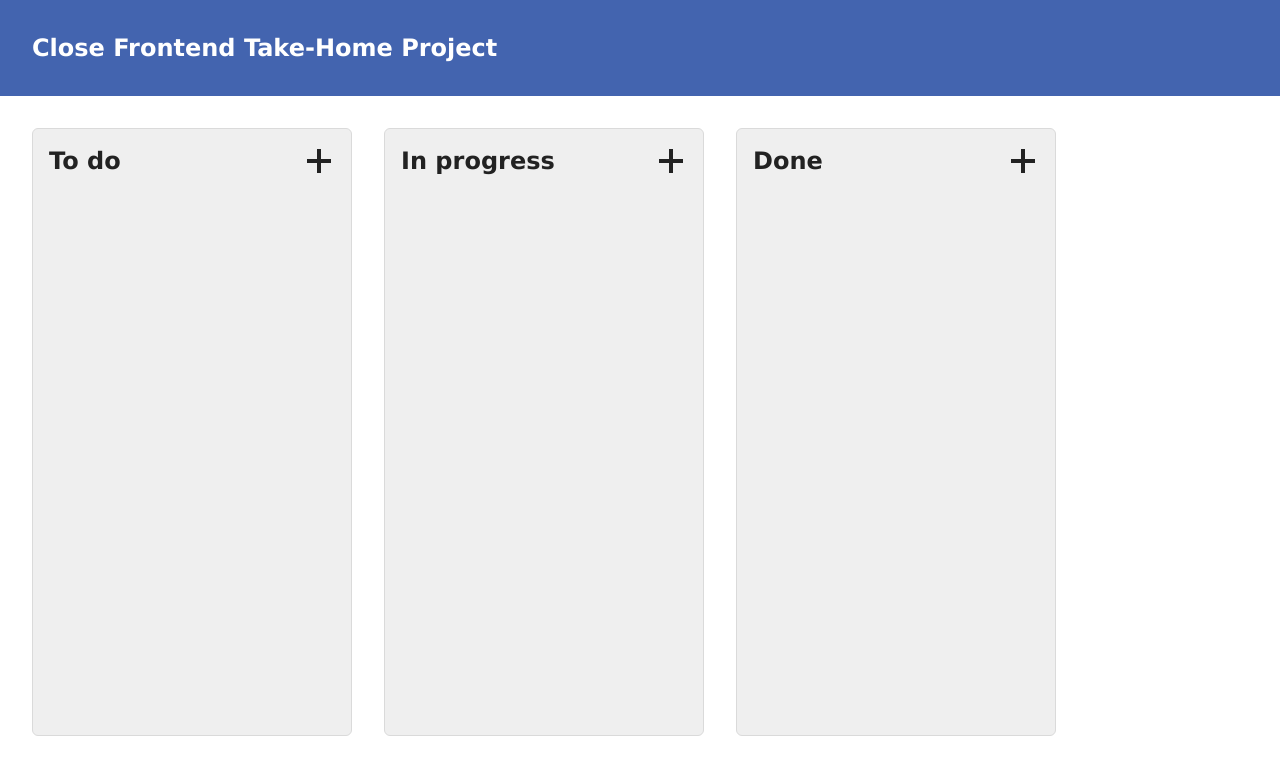
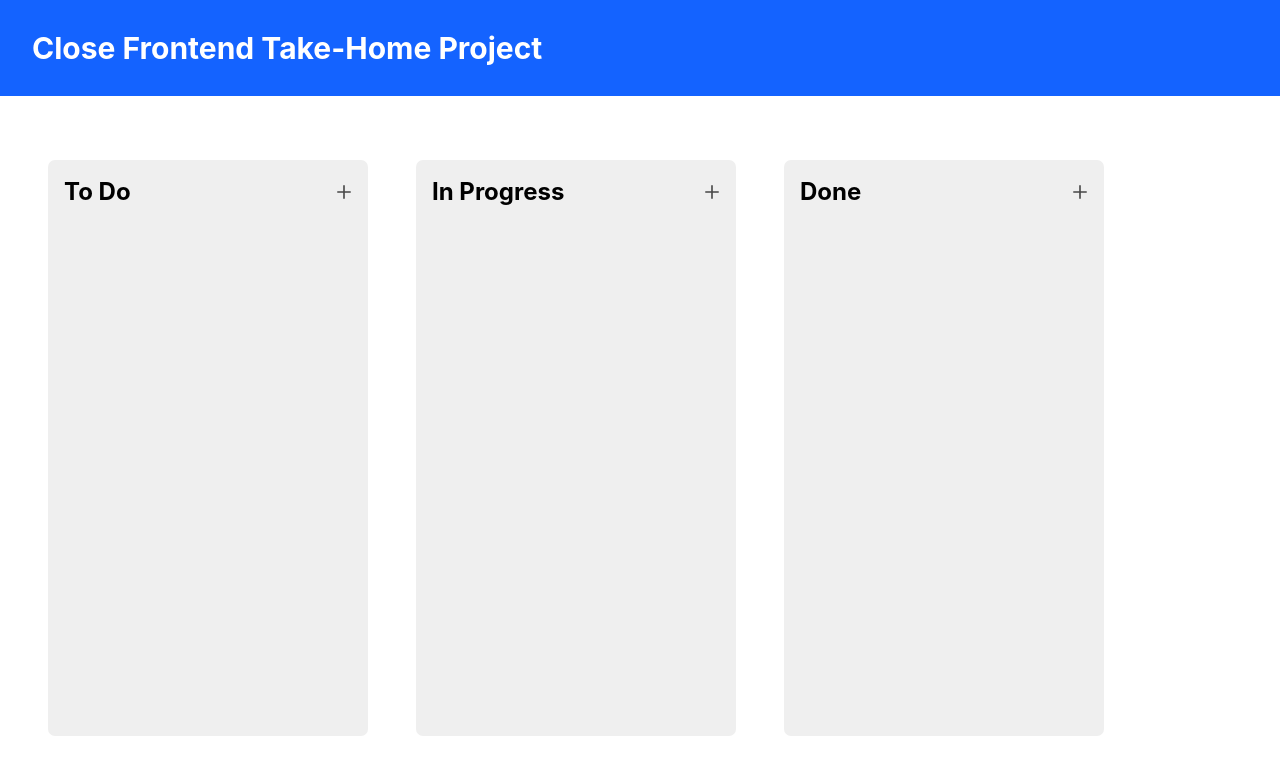
Before and after one commit to ACHEZ9/react-kanban, a React (Create React App) app: page / in a window 1280 px wide. Shown: the top 774 px of the page. Built offline with nearby package versions, Linux system fonts and the light colour scheme.

Commit message:
Update current implementation to match Figma designs.

```diff
--- a/src/components/icons/PlusIcon.tsx
+++ b/src/components/icons/PlusIcon.tsx
@@ -1,7 +1,16 @@
 export default function PlusIcon() {
   return (
-    <svg viewBox="0 0 32 32" fill="none" xmlns="http://www.w3.org/2000/svg">
-      <path d="M16 4V28M4 16H28" stroke="#222" strokeWidth="4" />
+    <svg
+      width={16}
+      height={16}
+      viewBox="0 0 16 16"
+      fill="none"
+      xmlns="http://www.w3.org/2000/svg"
+    >
+      <path
+        d="M15 7.99966C15 8.44726 14.6399 8.80736 14.1923 8.80736H8.8077V14.192C8.8077 14.6379 8.44592 15 8.00001 15C7.55409 15 7.19231 14.6396 7.19231 14.192V8.80736H1.80769C1.36178 8.80736 1 8.44591 1 8C1 7.55543 1.36178 7.19197 1.80769 7.19197H7.19231V1.80736C7.19231 1.36144 7.55409 1 8.00001 1C8.44592 1 8.8077 1.36144 8.8077 1.80736V7.19197H14.1923C14.6399 7.19197 15 7.55543 15 7.99966Z"
+        fill="#474747"
+      />
     </svg>
   );
 }
--- a/src/components/layout/Header/index.module.css
+++ /dev/null
@@ -1,23 +0,0 @@
-.header {
-  position: fixed;
-  top: 0;
-  left: 0;
-  display: flex;
-  align-items: center;
-  width: 100%;
-  height: 6rem;
-  background: #4364af;
-  padding: 0 2rem;
-}
-
-.spacing {
-  height: 6rem;
-}
-
-.title {
-  font-size: 1.5rem;
-  line-height: 2rem;
-  margin: 0;
-  padding: 0;
-  color: #fff;
-}
--- a/src/components/layout/Header/index.tsx
+++ b/src/components/layout/Header/index.tsx
@@ -1,12 +1,24 @@
-import styles from './index.module.css';
+import styled from 'styled-components';
+
+const StyledHeader = styled.header`
+  display: flex;
+  align-items: center;
+  width: 100%;
+  height: ${({ theme }) => theme.layout.headerHeight};
+  background: ${({ theme }) => theme.colors.primary};
+  padding: 0 2rem;
+`;
+
+const StyledHeaderText = styled.h1`
+  font-size: 1.875rem;
+  line-height: 2.5rem;
+  color: #fff;
+`;
 
 export default function Header() {
   return (
-    <>
-      <header className={styles.header}>
-        <h1 className={styles.title}>Close Frontend Take-Home Project</h1>
-      </header>
-      <div className={styles.spacing} aria-hidden="true" />
-    </>
+    <StyledHeader>
+      <StyledHeaderText>Close Frontend Take-Home Project</StyledHeaderText>
+    </StyledHeader>
   );
 }
--- a/src/components/screens/Board/Column.module.css
+++ /dev/null
@@ -1,34 +0,0 @@
-.column {
-  padding: 1rem;
-  background: #efefef;
-  border: 1px solid #dadada;
-  border-radius: 6px;
-  width: 20rem;
-  max-width: calc(100vw - 6rem);
-  height: 100%;
-  flex-shrink: 0;
-  scroll-snap-align: center;
-}
-
-.header {
-  display: flex;
-}
-
-.title {
-  margin: 0;
-  font-size: 1.5rem;
-  line-height: 2rem;
-  color: #222;
-}
-
-.button {
-  cursor: pointer;
-  padding: 0;
-  border: 0;
-  display: flex;
-  align-items: center;
-  justify-content: center;
-  margin-left: auto;
-  width: 2rem;
-  height: 2rem;
-}
--- a/src/components/screens/Board/Column.tsx
+++ /dev/null
@@ -1,20 +0,0 @@
-import PlusIcon from 'components/icons/PlusIcon';
-
-// import TaskForm from './TaskForm';
-
-import styles from './Column.module.css';
-
-export type ColumnProps = { title: string };
-export default function Column({ title }: ColumnProps) {
-  return (
-    <section className={styles.column}>
-      <header className={styles.header}>
-        <h2 className={styles.title}>{title}</h2>
-        <button type="button" title="Add task" className={styles.button}>
-          <PlusIcon />
-        </button>
-      </header>
-      <div>{/* <TaskForm /> */}</div>
-    </section>
-  );
-}
--- /dev/null
+++ b/src/components/screens/Board/Lane/Lane.tsx
@@ -0,0 +1,23 @@
+import styled from 'styled-components';
+import LaneHeader from './LaneHeader';
+
+export type LaneProps = { title: string };
+
+const StyledLane = styled.section`
+  display: flex;
+  flex-direction: column;
+  background: ${({ theme }) => theme.colors.surface};
+  border-radius: 7px;
+  padding: 1rem;
+  width: 20rem;
+  gap: 1rem;
+`;
+
+export default function Lane({ title }: LaneProps) {
+  return (
+    <StyledLane>
+      <LaneHeader title={title} />
+      <div>{/* <TaskForm /> */}</div>
+    </StyledLane>
+  );
+}
--- /dev/null
+++ b/src/components/screens/Board/Lane/LaneHeader.tsx
@@ -0,0 +1,37 @@
+import PlusIcon from 'components/icons/PlusIcon';
+import styled from 'styled-components';
+
+type LaneHeaderProps = {
+  title: string;
+};
+
+const StyledLaneHeader = styled.header`
+  display: flex;
+  align-items: center;
+  justify-content: space-between;
+`;
+
+const StyledTitle = styled.h2`
+  font-size: 1.5rem;
+  line-height: 2rem;
+  margin: 0;
+`;
+
+const StyledButton = styled.button`
+  cursor: pointer;
+  width: 1rem;
+  height: 1rem;
+  border: 0;
+  padding: 0;
+`;
+
+export default function LaneHeader({ title }: LaneHeaderProps) {
+  return (
+    <StyledLaneHeader>
+      <StyledTitle>{title}</StyledTitle>
+      <StyledButton type="button" title="Add task">
+        <PlusIcon />
+      </StyledButton>
+    </StyledLaneHeader>
+  );
+}
--- a/src/components/screens/Board/index.module.css
+++ b/src/components/screens/Board/index.module.css
@@ -11,12 +11,6 @@
   height: calc(100% - 8rem);
 }
 
-board::after {
-  content: '.';
-  visibility: hidden;
-  padding-right: '0.01px';
-}
-
 board::-webkit-scrollbar {
   display: none;
 }
--- a/src/components/screens/Board/index.tsx
+++ b/src/components/screens/Board/index.tsx
@@ -1,13 +1,28 @@
-import Column from './Column';
+import styled from 'styled-components';
+import Column from './Lane/Lane';
 
-import styles from './index.module.css';
+const StyledBoard = styled.div`
+  display: flex;
+  column-gap: 3rem;
+  max-width: 100vw;
+  padding: 4rem 3rem;
+  flex: 1;
+
+  overflow-x: auto;
+  scroll-snap-type: x mandatory;
+  -webkit-overflow-scrolling: touch;
+  scrollbar-width: none;
+  ::-webkit-scrollbar {
+    display: none;
+  }
+`;
 
 export default function Board() {
   return (
-    <div className={styles.board}>
-      <Column title="To do" />
-      <Column title="In progress" />
+    <StyledBoard>
+      <Column title="To Do" />
+      <Column title="In Progress" />
       <Column title="Done" />
-    </div>
+    </StyledBoard>
   );
 }
--- a/src/index.css
+++ b/src/index.css
@@ -5,7 +5,7 @@ html {
 
 body {
   margin: 0;
-  font-family: 'Lucida Grande', -apple-system, BlinkMacSystemFont, 'Segoe UI',
+  font-family: -apple-system, BlinkMacSystemFont, 'Segoe UI',
     'Roboto', 'Oxygen', 'Ubuntu', 'Cantarell', 'Fira Sans', 'Droid Sans',
     'Helvetica Neue', sans-serif;
   -webkit-font-smoothing: antialiased;
@@ -20,6 +20,8 @@ code {
 
 #root {
   height: 100%;
+  display: flex;
+  flex-direction: column;
 }
 
 *,
```
